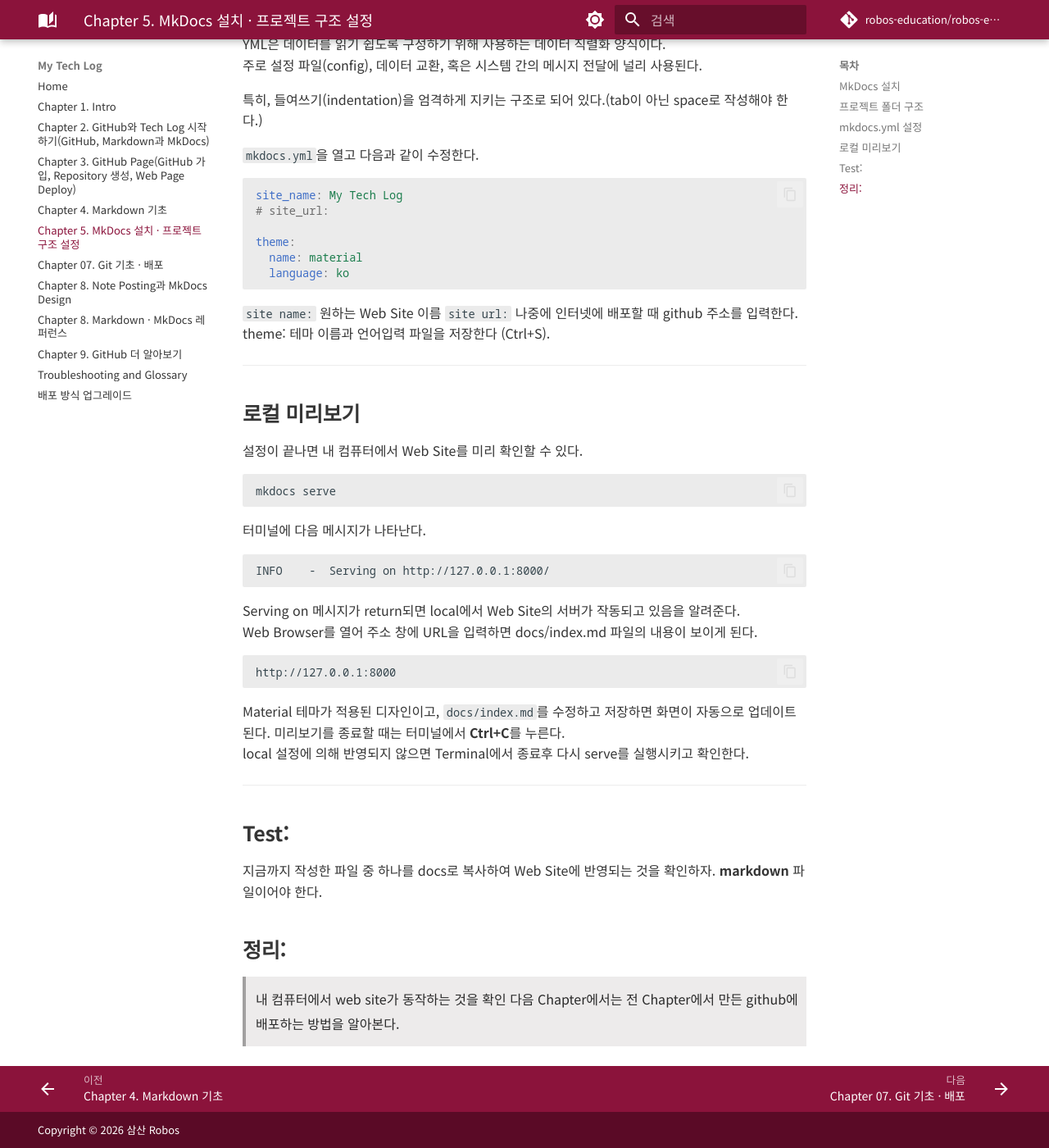
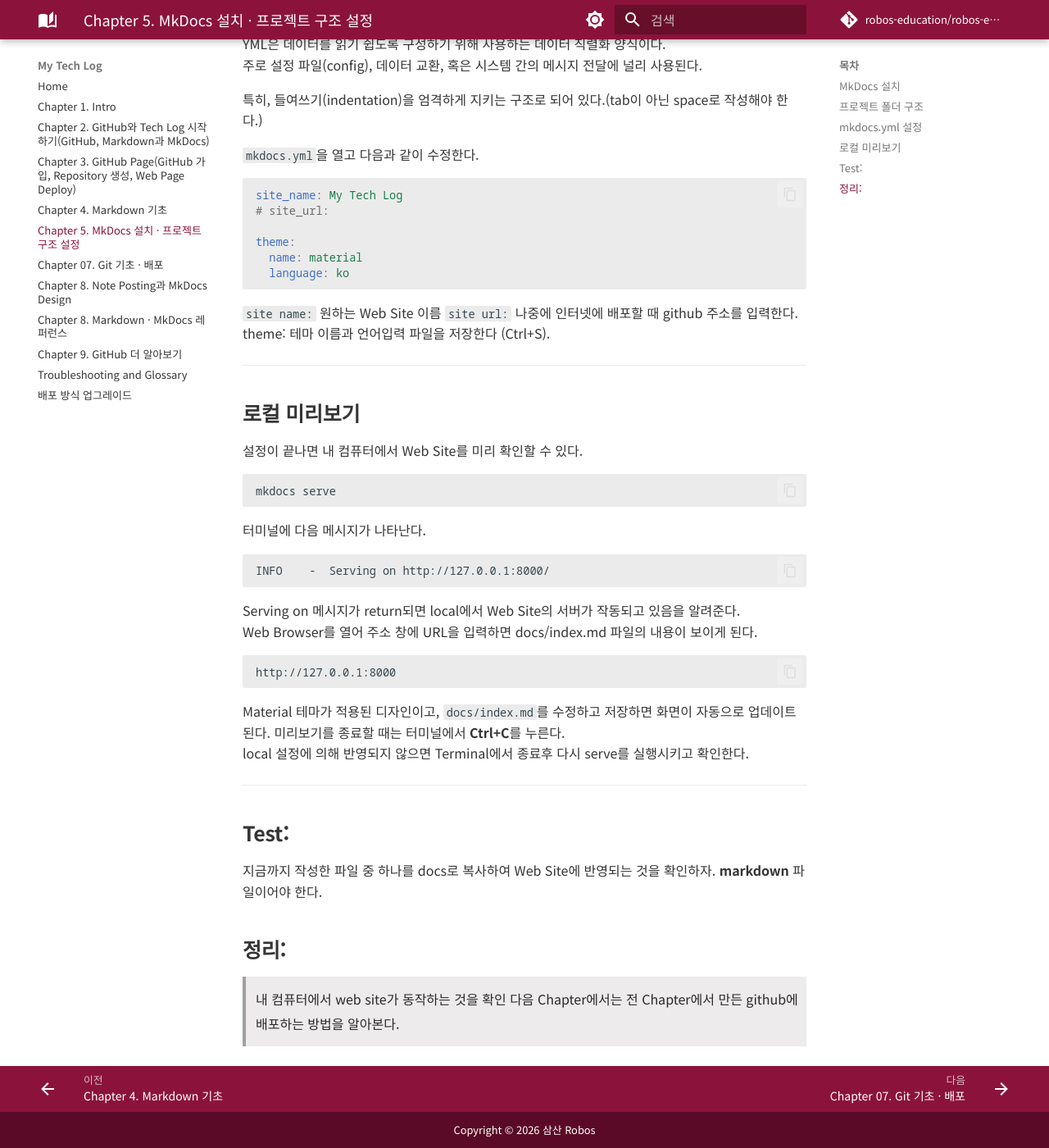
Before and after one commit to robos-education/robos-education.github.io, an MkDocs documentation site: the page built from docs/05_mkdocs-setup.md, in a window 1280 px wide and 1400 px high, scrolled down 1515 px. Shown: the whole window at 82% size. Built offline with MkDocs 1.6.1 and Material for MkDocs 9.7.7, drawn with Linux system fonts in a browser that asks for light colours; comment, search, counter and statistics services are not loaded.

Commit message:
copyright css 변경

```diff
--- a/docs/stylesheets/extra.css
+++ b/docs/stylesheets/extra.css
@@ -126,3 +126,9 @@
   background-color: var(--md-footer-meta-bg);
   color: var(--md-footer-text) !important;
 }
+
+/* 저작권(copyright) 가운데 정렬 */
+.md-copyright {
+  width: 100%;
+  text-align: center;
+}
--- a/mkdocs.yml
+++ b/mkdocs.yml
@@ -33,9 +33,9 @@ theme:
   favicon: assets/favicon.png             # local에서 안보일 수 있다.
 
   features:
-    - navigation.path          # 본문 위 breadcrumb만 킨다.
-    - navigation.sections      # 사이드 바의 목록이 펼쳐져있는 상태로
-    - navigation.indexs        # 폴더명을 클릭하면 내부 index.md로 이동(폴더가 있을 경우만)
+    - navigation.path          # 본문 위 breadcrumb만 킨다. (docs를 폴더 구조로 만들고 test)
+    - navigation.sections      # 사이드 바의 목록이 펼쳐져있는 상태로 (docs를 폴더 구조로 만들고 test)
+    - navigation.indexs        # 폴더명을 클릭하면 내부 index.md로 이동 (docs를 폴더 구조로 만들고 test)
     - navigation.top           # 스크롤 내리면 맨 위로 버튼 표시
     - navigation.footer        # 페이지 하단에 이전/다음 페이지 버튼
     # - navigation.tabs          # 상단에 탭 메뉴 표시
```
